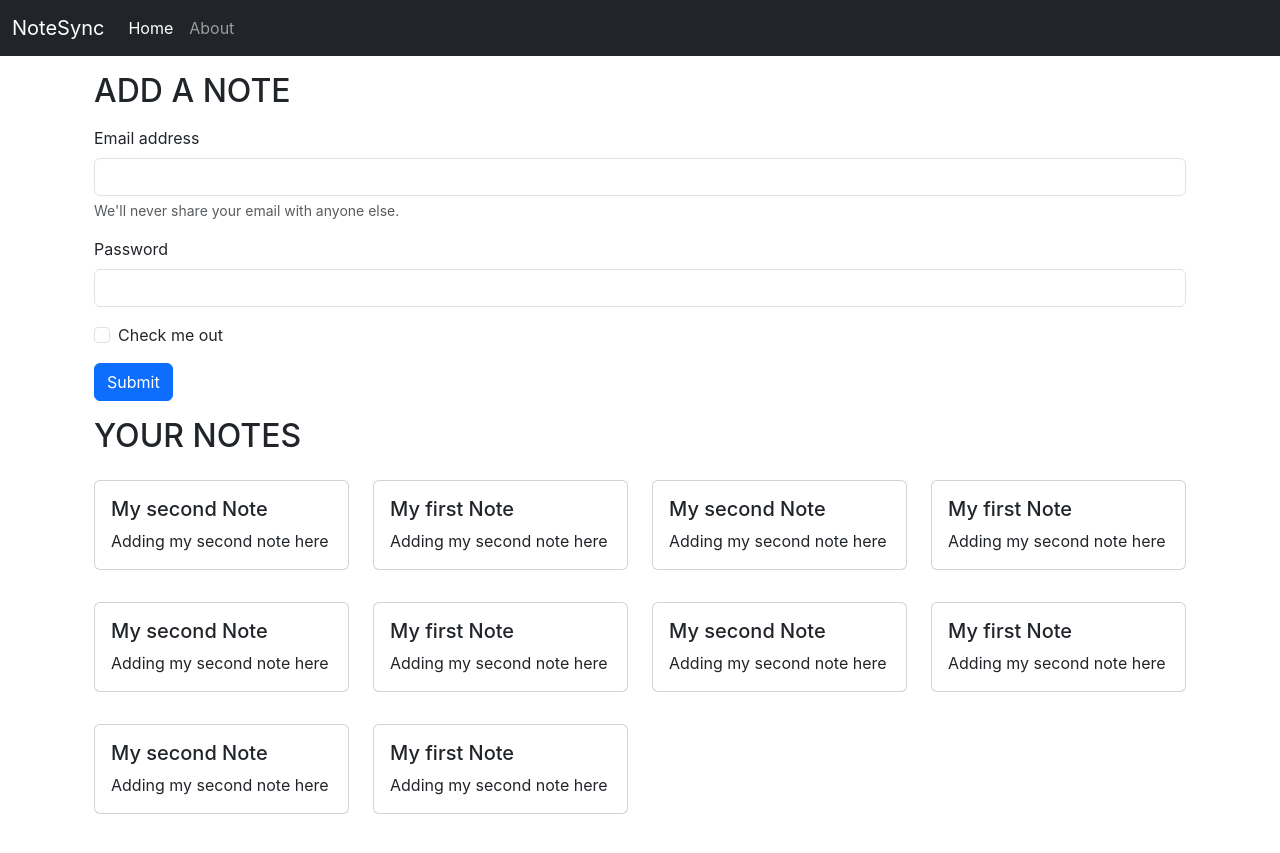
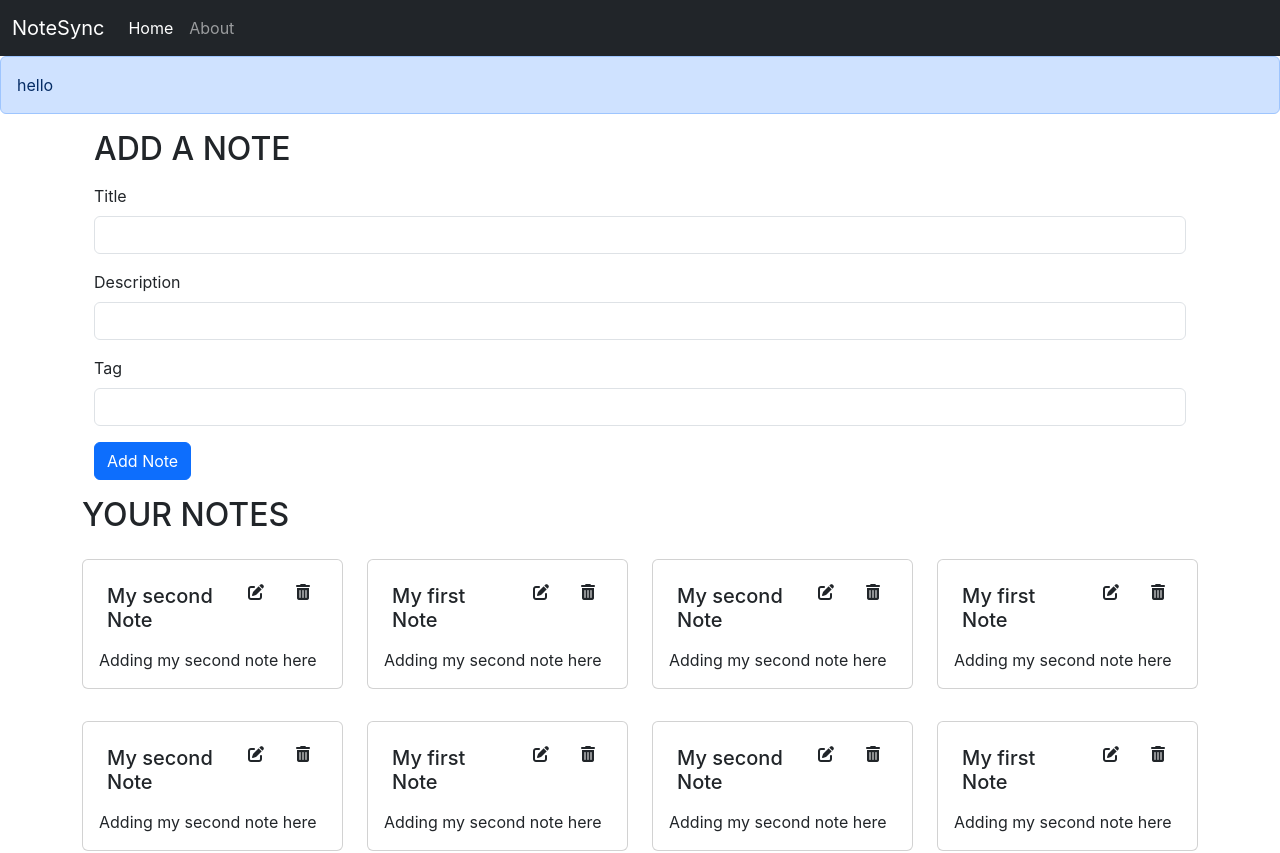
Before and after one commit to tanishkagupta2207/NoteSync_frontend, a React (Create React App) app: page / in a window 1280 px wide. Shown: the top 853 px of the page. Built offline with nearby package versions, Linux system fonts and the light colour scheme.

Commit message:
add note login on client side

```diff
--- a/public/index.html
+++ b/public/index.html
@@ -37,7 +37,7 @@
   <body>
     <noscript>You need to enable JavaScript to run this app.</noscript>
     <div id="root"></div>
-
+    <script src="https://kit.fontawesome.com/39140441ac.js" crossorigin="anonymous"></script>
     <script
       src="https://cdn.jsdelivr.net/npm/bootstrap@5.3.3/dist/js/bootstrap.bundle.min.js"
       integrity="sha384-YvpcrYf0tY3lHB60NNkmXc5s9fDVZLESaAA55NDzOxhy9GkcIdslK1eN7N6jIeHz"
--- a/src/App.js
+++ b/src/App.js
@@ -4,6 +4,7 @@
 import Home from "./components/Home";
 import About from "./components/About";
 import NoteState from "./context/notes/NoteState";
+import Alert from "./components/Alert";
 
 function App() {
   return (
@@ -11,6 +12,7 @@
       <NoteState>
         <Router>
           <NavBar />
+          <Alert message="hello"/>
           <div className="container">
             <Routes>
               <Route exact path="/" element={<Home />} />
--- /dev/null
+++ b/src/components/AddNote.js
@@ -0,0 +1,72 @@
+import React, { useState } from "react";
+import { useContext } from "react";
+import noteContext from "../context/notes/NoteContext";
+
+const AddNote = () => {
+  const context = useContext(noteContext);
+  const { addNote } = context;
+
+  const [note, setNote] = useState({
+    title: "",
+    description: "",
+    tag: "default",
+  });
+
+  const handleClick = (e) => {
+    e.preventDefault();
+    addNote(note.title, note.description, note.tag);
+  };
+
+  const onChange = (e) => {
+    setNote({ ...note, [e.target.name]: e.target.value });
+  };
+
+  return (
+    <div className="container my-3">
+      <h2>ADD A NOTE</h2>
+      <form className="my-3">
+        <div className="mb-3">
+          <label htmlFor="title" className="form-label">
+            Title
+          </label>
+          <input
+            type="text"
+            className="form-control"
+            id="title"
+            name="title"
+            onChange={onChange}
+          />
+        </div>
+        <div className="mb-3">
+          <label htmlFor="description" className="form-label">
+            Description
+          </label>
+          <input
+            type="text"
+            className="form-control"
+            id="description"
+            name="description"
+            onChange={onChange}
+          />
+        </div>
+        <div className="mb-3">
+          <label htmlFor="tag" className="form-label">
+            Tag
+          </label>
+          <input
+            type="text"
+            className="form-control"
+            id="tag"
+            name="tag"
+            onChange={onChange}
+          />
+        </div>
+        <button type="submit" className="btn btn-primary" onClick={handleClick}>
+          Add Note
+        </button>
+      </form>
+    </div>
+  );
+};
+
+export default AddNote;
--- /dev/null
+++ b/src/components/Alert.js
@@ -0,0 +1,13 @@
+import React from "react";
+
+const Alert = (props) => {
+  return (
+    <div>
+      <div className="alert alert-primary" role="alert">
+        {props.message}
+      </div>
+    </div>
+  );
+};
+
+export default Alert;
--- a/src/components/Home.js
+++ b/src/components/Home.js
@@ -5,49 +5,7 @@
 
   return (
     <div>
-      <div className="container my-3">
-        <h2>ADD A NOTE</h2>
-        <form className="my-3">
-          <div className="mb-3">
-            <label htmlFor="exampleInputEmail1" className="form-label">
-              Email address
-            </label>
-            <input
-              type="email"
-              className="form-control"
-              id="exampleInputEmail1"
-              aria-describedby="emailHelp"
-            />
-            <div id="emailHelp" className="form-text">
-              We'll never share your email with anyone else.
-            </div>
-          </div>
-          <div className="mb-3">
-            <label htmlFor="exampleInputPassword1" className="form-label">
-              Password
-            </label>
-            <input
-              type="password"
-              className="form-control"
-              id="exampleInputPassword1"
-            />
-          </div>
-          <div className="mb-3 form-check">
-            <input
-              type="checkbox"
-              className="form-check-input"
-              id="exampleCheck1"
-            />
-            <label className="form-check-label" htmlFor="exampleCheck1">
-              Check me out
-            </label>
-          </div>
-          <button type="submit" className="btn btn-primary">
-            Submit
-          </button>
-        </form>
         <Notes />
-      </div>
     </div>
   );
 };
--- a/src/components/NavBar.js
+++ b/src/components/NavBar.js
@@ -1,14 +1,10 @@
-import React, { useEffect } from "react";
+import React from "react";
 import { Link, useLocation } from "react-router-dom";
 
 
 
 const NavBar = () => {
   let location = useLocation();
-
-  useEffect(() => {
-    console.log(location);
-  },[location]);
 
   return (
     <nav className="navbar navbar-expand-lg bg-dark navbar-dark">
--- a/src/components/NoteItem.js
+++ b/src/components/NoteItem.js
@@ -2,14 +2,17 @@
 
 const NoteItem = (props) => {
   const { note } = props;
+
   return (
     <div className="col-md-3 my-3">
-      <div class="card">
-        <div class="card-body">
-          <h5 class="card-title">{note.title}</h5>
-          <p class="card-text">
-            {note.description}
-          </p>
+      <div className="card">
+        <div className="card-body">
+          <div className="d-flex">
+            <h5 className="p-2 flex-grow-1 card-title">{note.title}</h5>
+            <i className="fa-solid fa-pen-to-square mx-2 p-2 "></i>
+            <i className="fa-solid fa-trash-can mx-2 p-2"></i>
+          </div>
+          <p className="card-text">{note.description}</p>
         </div>
       </div>
     </div>
--- a/src/components/Notes.js
+++ b/src/components/Notes.js
@@ -2,13 +2,15 @@
 import { useContext } from "react";
 import noteContext from "../context/notes/NoteContext";
 import NoteItem from './NoteItem';
+import AddNote from './AddNote';
 
 const Notes = () => {
   const context = useContext(noteContext);
-  const { notes, setNotes } = context;
+  const { notes } = context;
 
   return (
     <div>
+      <AddNote />
       <div className="row my-3">
         <h2>YOUR NOTES</h2>
         {notes.map((note) => {
--- a/src/context/notes/NoteState.js
+++ b/src/context/notes/NoteState.js
@@ -4,101 +4,130 @@
 const NoteState = (props) => {
   const notesInitial = [
     {
-      "_id": "67969188b4f42a5fea1771e9",
-      "user": "6796632dea172d898b6b8870",
-      "title": "My second Note",
-      "description": "Adding my second note here",
-      "tag": "hihihi",
-      "date": "2025-01-26T19:48:24.711Z",
-      "__v": 0
+      _id: "67969188b4f42a5fea1771e9",
+      user: "6796632dea172d898b6b8870",
+      title: "My second Note",
+      description: "Adding my second note here",
+      tag: "hihihi",
+      date: "2025-01-26T19:48:24.711Z",
+      __v: 0,
     },
     {
-      "_id": "6796944ab6746ae3b094948b",
-      "user": "6796632dea172d898b6b8870",
-      "title": "My first Note",
-      "description": "Adding my second note here",
-      "tag": "hihihi",
-      "date": "2025-01-26T20:00:10.646Z",
-      "__v": 0
+      _id: "6796944ab6746ae3b094948b",
+      user: "6796632dea172d898b6b8870",
+      title: "My first Note",
+      description: "Adding my second note here",
+      tag: "hihihi",
+      date: "2025-01-26T20:00:10.646Z",
+      __v: 0,
     },
     {
-      "_id": "67969188b4f42a5fea1771ef",
-      "user": "6796632dea172d898b6b8870",
-      "title": "My second Note",
-      "description": "Adding my second note here",
-      "tag": "hihihi",
-      "date": "2025-01-26T19:48:24.711Z",
-      "__v": 0
+      _id: "67969188b4f42a5fea1771ef",
+      user: "6796632dea172d898b6b8870",
+      title: "My second Note",
+      description: "Adding my second note here",
+      tag: "hihihi",
+      date: "2025-01-26T19:48:24.711Z",
+      __v: 0,
     },
     {
-      "_id": "6796944ab6746ae3b094948f",
-      "user": "6796632dea172d898b6b8870",
-      "title": "My first Note",
-      "description": "Adding my second note here",
-      "tag": "hihihi",
-      "date": "2025-01-26T20:00:10.646Z",
-      "__v": 0
+      _id: "6796944ab6746ae3b094948f",
+      user: "6796632dea172d898b6b8870",
+      title: "My first Note",
+      description: "Adding my second note here",
+      tag: "hihihi",
+      date: "2025-01-26T20:00:10.646Z",
+      __v: 0,
     },
     {
-      "_id": "67969188b4f42a5fea1771ee",
-      "user": "6796632dea172d898b6b8870",
-      "title": "My second Note",
-      "description": "Adding my second note here",
-      "tag": "hihihi",
-      "date": "2025-01-26T19:48:24.711Z",
-      "__v": 0
+      _id: "67969188b4f42a5fea1771ee",
+      user: "6796632dea172d898b6b8870",
+      title: "My second Note",
+      description: "Adding my second note here",
+      tag: "hihihi",
+      date: "2025-01-26T19:48:24.711Z",
+      __v: 0,
     },
     {
-      "_id": "6796944ab6746ae3b094948e",
-      "user": "6796632dea172d898b6b8870",
-      "title": "My first Note",
-      "description": "Adding my second note here",
-      "tag": "hihihi",
-      "date": "2025-01-26T20:00:10.646Z",
-      "__v": 0
+      _id: "6796944ab6746ae3b094948e",
+      user: "6796632dea172d898b6b8870",
+      title: "My first Note",
+      description: "Adding my second note here",
+      tag: "hihihi",
+      date: "2025-01-26T20:00:10.646Z",
+      __v: 0,
     },
     {
-      "_id": "67969188b4f42a5fea1771ed",
-      "user": "6796632dea172d898b6b8870",
-      "title": "My second Note",
-      "description": "Adding my second note here",
-      "tag": "hihihi",
-      "date": "2025-01-26T19:48:24.711Z",
-      "__v": 0
+      _id: "67969188b4f42a5fea1771ed",
+      user: "6796632dea172d898b6b8870",
+      title: "My second Note",
+      description: "Adding my second note here",
+      tag: "hihihi",
+      date: "2025-01-26T19:48:24.711Z",
+      __v: 0,
     },
     {
-      "_id": "6796944ab6746ae3b094948d",
-      "user": "6796632dea172d898b6b8870",
-      "title": "My first Note",
-      "description": "Adding my second note here",
-      "tag": "hihihi",
-      "date": "2025-01-26T20:00:10.646Z",
-      "__v": 0
+      _id: "6796944ab6746ae3b094948d",
+      user: "6796632dea172d898b6b8870",
+      title: "My first Note",
+      description: "Adding my second note here",
+      tag: "hihihi",
+      date: "2025-01-26T20:00:10.646Z",
+      __v: 0,
     },
     {
-      "_id": "67969188b4f42a5fea1771ec",
-      "user": "6796632dea172d898b6b8870",
-      "title": "My second Note",
-      "description": "Adding my second note here",
-      "tag": "hihihi",
-      "date": "2025-01-26T19:48:24.711Z",
-      "__v": 0
+      _id: "67969188b4f42a5fea1771ec",
+      user: "6796632dea172d898b6b8870",
+      title: "My second Note",
+      description: "Adding my second note here",
+      tag: "hihihi",
+      date: "2025-01-26T19:48:24.711Z",
+      __v: 0,
     },
     {
-      "_id": "6796944ab6746ae3b094948c",
-      "user": "6796632dea172d898b6b8870",
-      "title": "My first Note",
-      "description": "Adding my second note here",
-      "tag": "hihihi",
-      "date": "2025-01-26T20:00:10.646Z",
-      "__v": 0
-    }
+      _id: "6796944ab6746ae3b094948c",
+      user: "6796632dea172d898b6b8870",
+      title: "My first Note",
+      description: "Adding my second note here",
+      tag: "hihihi",
+      date: "2025-01-26T20:00:10.646Z",
+      __v: 0,
+    },
   ];
 
-  const [notes,setNotes] = useState(notesInitial)
+  const [notes, setNotes] = useState(notesInitial);
+
+  //ADD A NOTE
+  const addNote = (title, description, tag) => {
+    //TODO API CALL
+    const note = {
+      _id: "6796944ab6746ae3b09re4948c",
+      user: "6796632dea172d898b6b8870",
+      title: title,
+      description: description,
+      tag: tag,
+      date: "2025-01-26T20:00:10.646Z",
+      __v: 0,
+    };
+    setNotes(notes.concat(note));
+  };
+  //DELETE A NOTE
+  const deleteNote = () => {
+    //TODO API CALL
+    const note = null;
+    setNotes(notes.push(note));
+  };
+  //EDIT A NOTE
+  const editNote = () => {
+    //TODO API CALL
+    const note = null;
+    setNotes(notes.push(note));
+  };
 
   return (
-    <NoteContext.Provider value={{notes, setNotes}}>{props.children}</NoteContext.Provider>
+    <NoteContext.Provider value={{ notes, addNote, deleteNote, editNote }}>
+      {props.children}
+    </NoteContext.Provider>
   );
 };
 
--- a/src/index.css
+++ b/src/index.css
@@ -11,3 +11,7 @@
   font-family: source-code-pro, Menlo, Monaco, Consolas, 'Courier New',
     monospace;
 }
+
+i {
+  cursor: pointer;
+}
```
